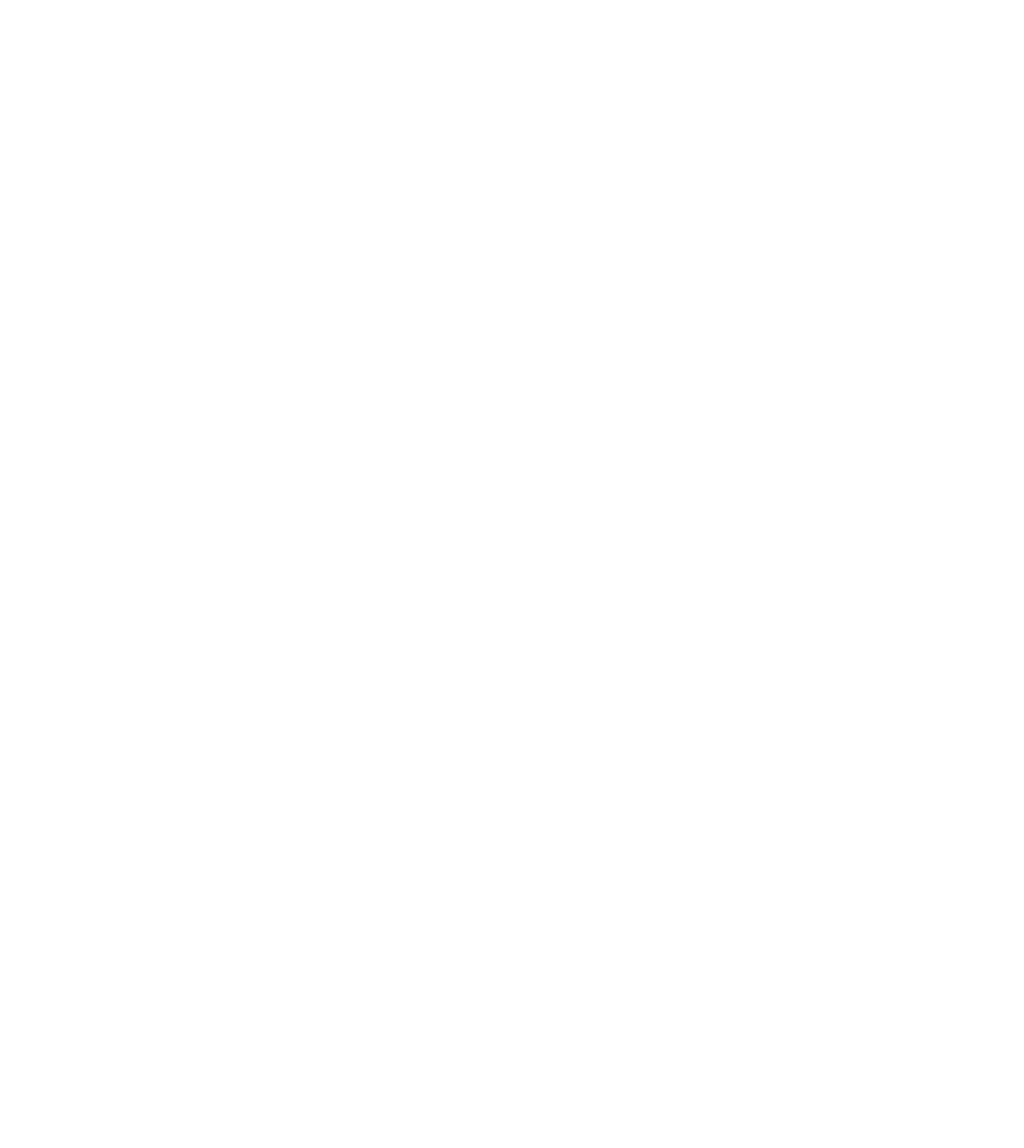
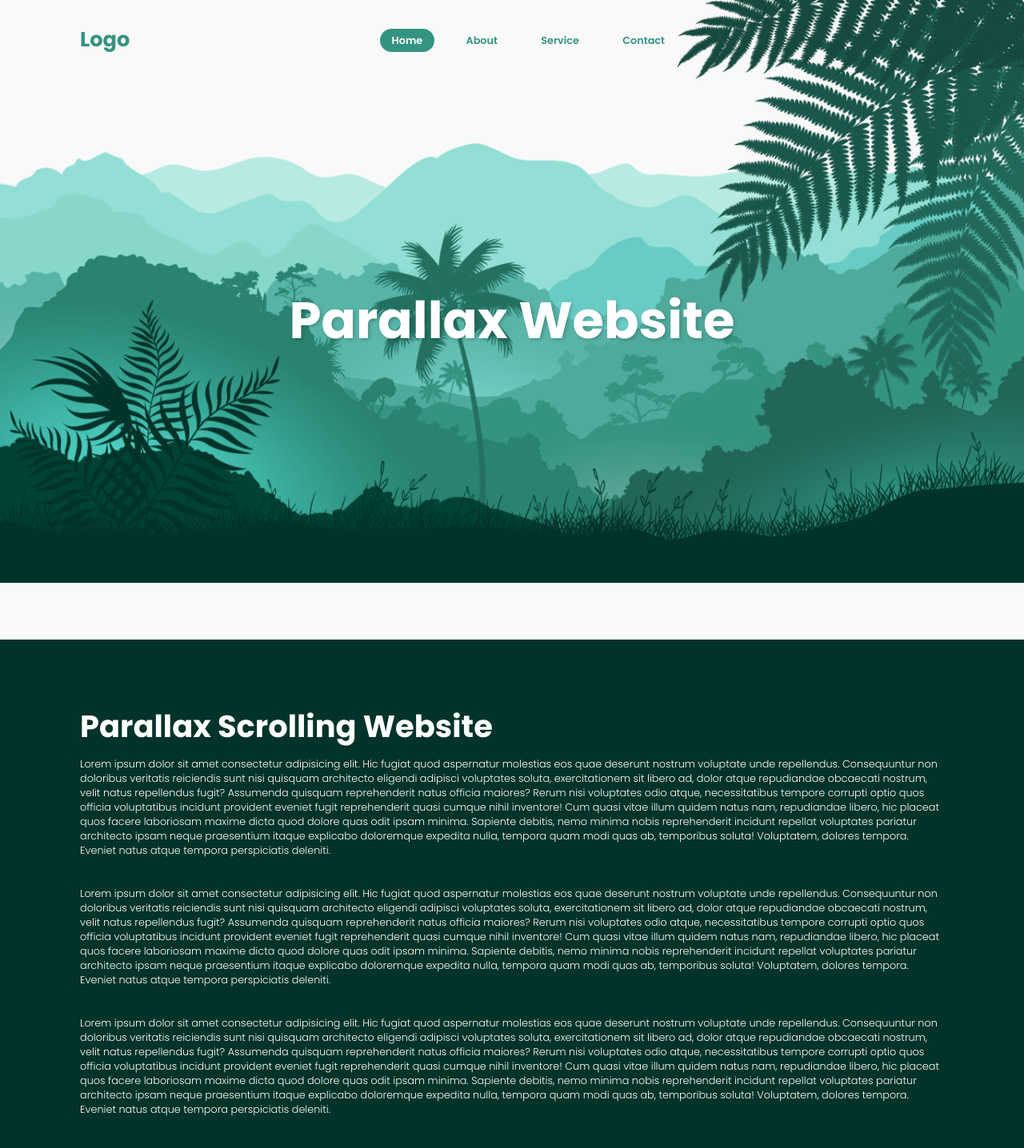
Before and after one commit to YoRu-Cat/parallex-website-01, a plain HTML site: page index.html in a window 1280 px wide. Shown: the whole page at 80% size. Before the commit the page ends 800 px from the top, so only its background shows below. Drawn offline with Linux system fonts and the light colour scheme.

Commit message:
complete

```diff
--- a/index.html
+++ b/index.html
@@ -1,18 +1,87 @@
 <!DOCTYPE html>
 <html lang="en">
+  <head>
+    <meta charset="UTF-8" />
+    <meta http-equiv="X-UA-Compatible" content="IE=edge" />
+    <meta name="viewport" content="width=device-width, initial-scale=1.0" />
+    <title>Parallax Website</title>
+    <link rel="stylesheet" href="style.css" />
+  </head>
 
-<head>
-    <meta charset="UTF-8">
-    <meta http-equiv="X-UA-Compatible" content="IE=edge">
-    <meta name="viewport" content="width=device-width, initial-scale=1.0">
-    <title>Parallax Scrolling Website | Codehal</title>
-    <link rel="stylesheet" href="style.css">
-</head>
-
-<body>
-
-
+  <body>
+    <header>
+      <h2 class="logo">Logo</h2>
+      <nav class="navigation">
+        <a href="#" class="active">Home</a>
+        <a href="#">About</a>
+        <a href="#">Service</a>
+        <a href="#">Contact</a>
+      </nav>
+    </header>
+    <section class="parallax">
+      <img src="hill1.png" alt="" id="hill1" />
+      <img src="hill2.png" alt="" id="hill2" />
+      <img src="hill3.png" alt="" id="hill3" />
+      <img src="hill4.png" alt="" id="hill4" />
+      <img src="hill5.png" alt="" id="hill5" />
+      <img src="tree.png" alt="" id="tree" />
+      <h2 id="text">Parallax Website</h2>
+      <img src="plant.png" alt="" id="plant" />
+      <img src="leaf.png" alt="" id="leaf" />
+    </section>
+    <section class="sec">
+      <h2>Parallax Scrolling Website</h2>
+      <p>
+        Lorem ipsum dolor sit amet consectetur adipisicing elit. Hic fugiat quod
+        aspernatur molestias eos quae deserunt nostrum voluptate unde
+        repellendus. Consequuntur non doloribus veritatis reiciendis sunt nisi
+        quisquam architecto eligendi adipisci voluptates soluta, exercitationem
+        sit libero ad, dolor atque repudiandae obcaecati nostrum, velit natus
+        repellendus fugit? Assumenda quisquam reprehenderit natus officia
+        maiores? Rerum nisi voluptates odio atque, necessitatibus tempore
+        corrupti optio quos officia voluptatibus incidunt provident eveniet
+        fugit reprehenderit quasi cumque nihil inventore! Cum quasi vitae illum
+        quidem natus nam, repudiandae libero, hic placeat quos facere laboriosam
+        maxime dicta quod dolore quas odit ipsam minima. Sapiente debitis, nemo
+        minima nobis reprehenderit incidunt repellat voluptates pariatur
+        architecto ipsam neque praesentium itaque explicabo doloremque expedita
+        nulla, tempora quam modi quas ab, temporibus soluta! Voluptatem, dolores
+        tempora. Eveniet natus atque tempora perspiciatis deleniti.
+        <br /><br /><br />
+        Lorem ipsum dolor sit amet consectetur adipisicing elit. Hic fugiat quod
+        aspernatur molestias eos quae deserunt nostrum voluptate unde
+        repellendus. Consequuntur non doloribus veritatis reiciendis sunt nisi
+        quisquam architecto eligendi adipisci voluptates soluta, exercitationem
+        sit libero ad, dolor atque repudiandae obcaecati nostrum, velit natus
+        repellendus fugit? Assumenda quisquam reprehenderit natus officia
+        maiores? Rerum nisi voluptates odio atque, necessitatibus tempore
+        corrupti optio quos officia voluptatibus incidunt provident eveniet
+        fugit reprehenderit quasi cumque nihil inventore! Cum quasi vitae illum
+        quidem natus nam, repudiandae libero, hic placeat quos facere laboriosam
+        maxime dicta quod dolore quas odit ipsam minima. Sapiente debitis, nemo
+        minima nobis reprehenderit incidunt repellat voluptates pariatur
+        architecto ipsam neque praesentium itaque explicabo doloremque expedita
+        nulla, tempora quam modi quas ab, temporibus soluta! Voluptatem, dolores
+        tempora. Eveniet natus atque tempora perspiciatis deleniti.
+        <br /><br /><br />
+        Lorem ipsum dolor sit amet consectetur adipisicing elit. Hic fugiat quod
+        aspernatur molestias eos quae deserunt nostrum voluptate unde
+        repellendus. Consequuntur non doloribus veritatis reiciendis sunt nisi
+        quisquam architecto eligendi adipisci voluptates soluta, exercitationem
+        sit libero ad, dolor atque repudiandae obcaecati nostrum, velit natus
+        repellendus fugit? Assumenda quisquam reprehenderit natus officia
+        maiores? Rerum nisi voluptates odio atque, necessitatibus tempore
+        corrupti optio quos officia voluptatibus incidunt provident eveniet
+        fugit reprehenderit quasi cumque nihil inventore! Cum quasi vitae illum
+        quidem natus nam, repudiandae libero, hic placeat quos facere laboriosam
+        maxime dicta quod dolore quas odit ipsam minima. Sapiente debitis, nemo
+        minima nobis reprehenderit incidunt repellat voluptates pariatur
+        architecto ipsam neque praesentium itaque explicabo doloremque expedita
+        nulla, tempora quam modi quas ab, temporibus soluta! Voluptatem, dolores
+        tempora. Eveniet natus atque tempora perspiciatis deleniti.
+        <br /><br /><br />
+      </p>
+    </section>
     <script src="script.js"></script>
-</body>
-
+  </body>
 </html>
--- a/script.js
+++ b/script.js
@@ -1,5 +1,15 @@
-let text = document.getElementById('text');
-let leaf = document.getElementById('leaf');
-let hill1 = document.getElementById('hill1');
-let hill4 = document.getElementById('hill4');
-let hill5 = document.getElementById('hill5');
+let text = document.getElementById("text");
+let leaf = document.getElementById("leaf");
+let hill1 = document.getElementById("hill1");
+let hill4 = document.getElementById("hill4");
+let hill5 = document.getElementById("hill5");
+
+window.addEventListener("scroll", () => {
+  let value = window.scrollY;
+  text.style.marginTop = value * 2.5 + "px";
+  leaf.style.top = value * -1.5 + "px";
+  leaf.style.left = value * 1.5 + "px";
+  hill5.style.left = value * 1.5 + "px";
+  hill4.style.left = value * -1.5 + "px";
+  hill1.style.top = value * 1 + "px";
+});
--- a/style.css
+++ b/style.css
@@ -1,8 +1,85 @@
-@import url('https://fonts.googleapis.com/css2?family=Poppins:wght@300;400;500;600;700;800;900&display=swap');
+@import url("https://fonts.googleapis.com/css2?family=Poppins:wght@300;400;500;600;700;800;900&display=swap");
 
 * {
-    margin: 0;
-    padding: 0;
-    box-sizing: border-box;
-    font-family: 'Poppins', sans-serif;
+  margin: 0;
+  padding: 0;
+  box-sizing: border-box;
+  font-family: "Poppins", sans-serif;
 }
+body {
+  background: #f9f9f9;
+  min-height: 100vh;
+  overflow-x: hidden;
+}
+body::-webkit-scrollbar {
+  display: none;
+}
+header {
+  position: absolute;
+  top: 0;
+  left: 0;
+  width: 100%;
+  padding: 30px 100px;
+  display: flex;
+  justify-content: flex-start;
+  align-items: center;
+  z-index: 100;
+}
+.logo {
+  font-size: 2vw;
+  color: #359381;
+  pointer-events: none;
+  margin-right: 28%;
+}
+.navigation a {
+  font-size: 1vw;
+  text-decoration: none;
+  color: #359381;
+  padding: 6px 15px;
+  border-radius: 20px;
+  margin: 0 10px;
+  font-weight: 600;
+  transition: all ease 0.3s;
+}
+.navigation a:hover,
+.navigation a.active {
+  background: #359381;
+  color: #fff;
+}
+.parallax {
+  position: relative;
+  display: flex;
+  justify-content: center;
+  align-items: center;
+  height: 100vh;
+  overflow: hidden;
+}
+#text {
+  position: absolute;
+  font-size: 5vw;
+  color: #fff;
+  text-shadow: 2px 2px 4px rgba(0, 0, 0, 0.2);
+}
+.parallax img {
+  position: absolute;
+  top: 0;
+  left: 0;
+  width: 100%;
+  pointer-events: none;
+}
+.sec {
+  position: relative;
+  background: #003329;
+  padding: 100px;
+  padding-top: 10vh;
+}
+.sec h2 {
+  font-size: 3vw;
+  color: #fff;
+  margin-bottom: 10px;
+}
+.sec p {
+  font-size: 1vw;
+  color: #fff;
+  font-weight: 300;
+}
```
